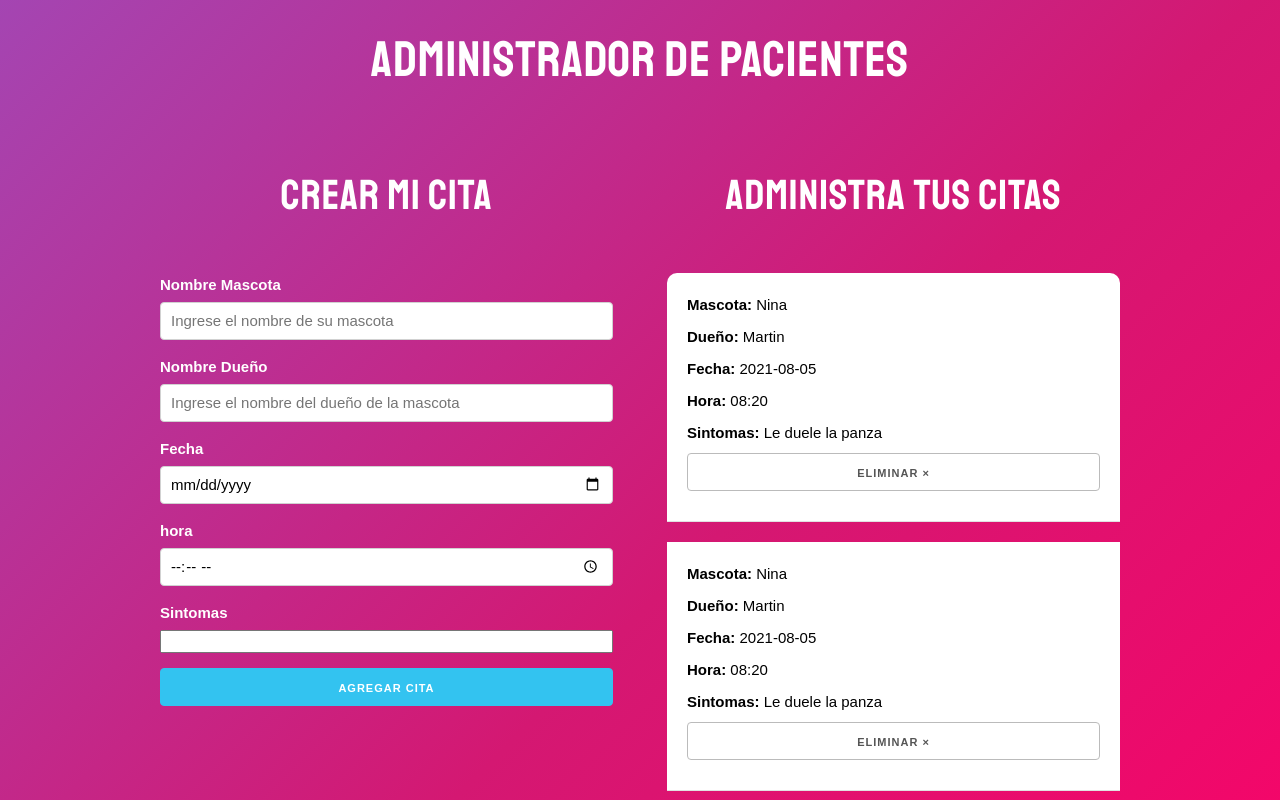
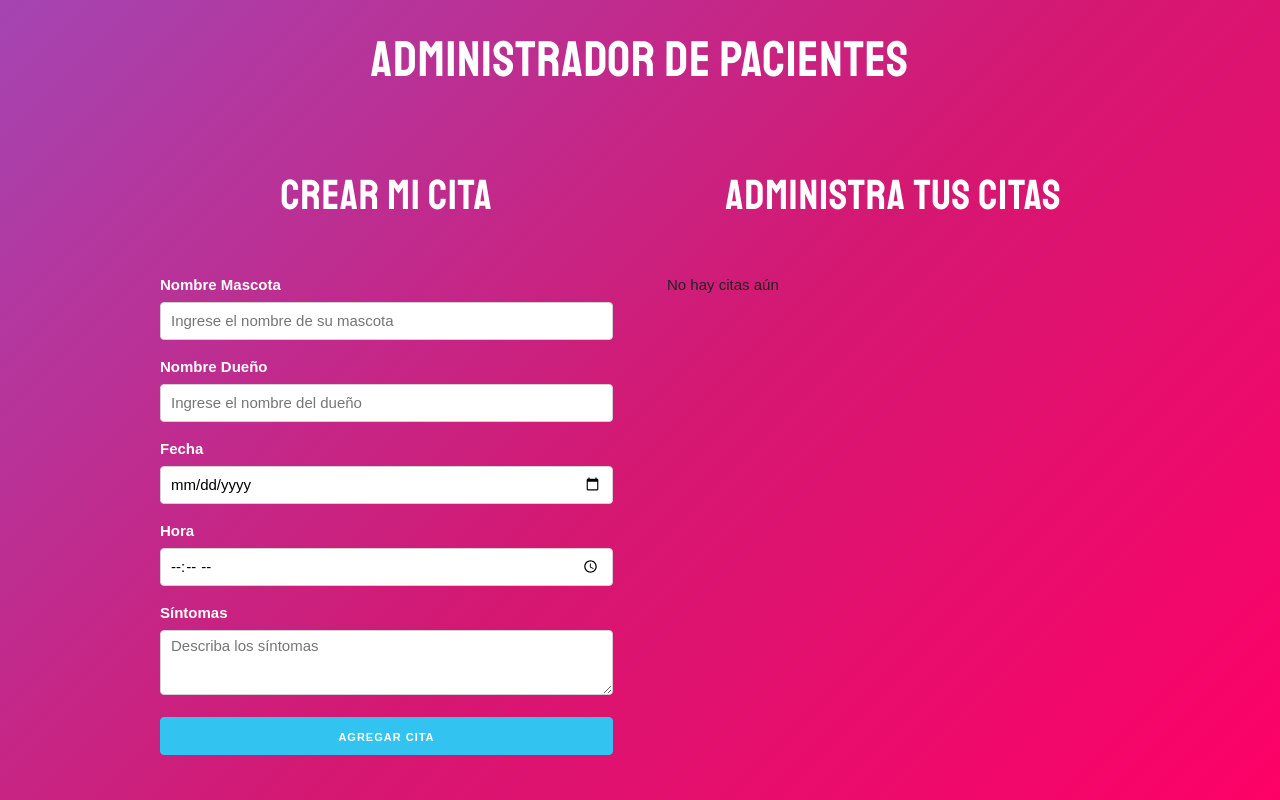
Before and after one commit to DekelUsach/TP4---Citas---Parte-1, a React (Vite) app: page / in a window 1280 px wide. Shown: the top 800 px of the page. Built offline with nearby package versions, Linux system fonts and the light colour scheme.

Commit message:
Now it works just fine

```diff
--- a/index.html
+++ b/index.html
@@ -10,7 +10,7 @@
     <link rel="stylesheet" href="https://cdnjs.cloudflare.com/ajax/libs/skeleton/2.0.4/skeleton.min.css">
     <link rel="manifest" href="/manifest.json">
 
-    <title>Vite + React</title>
+    <title>Tp4 citas USACH</title>
   </head>
   <body>
 
--- a/src/App.jsx
+++ b/src/App.jsx
@@ -1,15 +1,31 @@
+import React, { useState } from 'react';
 import CitasContainer from "./CitasContainer";
 import Formulario from "./Formulario";
 
 function App() {
+  const [citas, setCitas] = useState([]);
+
+  const crearCita = nuevaCita => {
+    setCitas(prev => [...prev, nuevaCita]);
+  };
+
+  function eliminarCita(indice) {
+    setCitas(function (citasAnteriores) {
+      return citasAnteriores.filter(function (cita, i) {
+        return i !== indice;
+      });
+    });
+  }
+
+
   return (
     <>
       <h1 className="titulo">ADMINISTRADOR DE PACIENTES</h1>
 
-      <div class="container">
-        <div class="row">
-          <Formulario />
-          <CitasContainer />
+      <div className="container">
+        <div className="row">
+          <Formulario onNuevaCita={crearCita} />
+          <CitasContainer citas={citas} onEliminarCita={eliminarCita} />
         </div>
       </div>
     </>
--- a/src/Cita.jsx
+++ b/src/Cita.jsx
@@ -1,24 +1,20 @@
 import React from "react";
 
-export default function Cita({mascota,dueño,fecha,hora,sintomas}) {
+export default function Cita({ mascota, propietario, fecha, hora, sintomas, onEliminar }) {
   return (
     <div className="cita">
-      <p>
-        Mascota: <span>{mascota}</span>
-      </p>
-      <p>
-        Dueño: <span>{dueño}</span>
-      </p>
-      <p>
-        Fecha: <span>{fecha}</span>
-      </p>
-      <p>
-        Hora: <span>{hora}</span>
-      </p>
-      <p>
-        Sintomas: <span>{sintomas}</span>
-      </p>
-      <button className="button elimnar u-full-width">Eliminar ×</button>
+      <p>Mascota: <span>{mascota}</span></p>
+      <p>Propietario: <span>{propietario}</span></p>
+      <p>Fecha: <span>{fecha}</span></p>
+      <p>Hora: <span>{hora}</span></p>
+      <p>Síntomas: <span>{sintomas}</span></p>
+      <button
+        type="button"
+        className="button eliminar u-full-width"
+        onClick={onEliminar}
+      >
+        Eliminar ×
+      </button>
     </div>
   );
 }
--- a/src/CitasContainer.jsx
+++ b/src/CitasContainer.jsx
@@ -1,35 +1,25 @@
 import React from "react";
 import Cita from "./Cita";
 
-export default function CitasContainer() {
+export default function CitasContainer({ citas, onEliminarCita }) {
   return (
-
-        <div className="one-half column">
-          <h2>Administra tus citas</h2>
-
+    <div className="one-half column">
+      <h2>Administra tus citas</h2>
+      {citas.length === 0 ? (
+        <p>No hay citas aún</p>
+      ) : (
+        citas.map((cita, index) => (
           <Cita
-            mascota={"Nina"}
-            dueño={"Martin"}
-            fecha={"2021-08-05"}
-            hora={"08:20"}
-            sintomas={"Le duele la panza"}
+            key={index}
+            mascota={cita.mascota}
+            propietario={cita.propietario}
+            fecha={cita.fecha}
+            hora={cita.hora}
+            sintomas={cita.sintomas}
+            onEliminar={() => onEliminarCita(index)}
           />
-          <Cita
-            mascota={"Nina"}
-            dueño={"Martin"}
-            fecha={"2021-08-05"}
-            hora={"08:20"}
-            sintomas={"Le duele la panza"}
-          />
-
-          <Cita
-            mascota={"Nina"}
-            dueño={"Martin"}
-            fecha={"2021-08-05"}
-            hora={"08:20"}
-            sintomas={"Le duele la panza"}
-          />
-        </div>
-
+        ))
+      )}
+    </div>
   );
 }
--- a/src/Formulario.jsx
+++ b/src/Formulario.jsx
@@ -1,34 +1,83 @@
-import React from 'react'
-import Input from './Input'
+import React, { useState } from 'react';
+import Input from './Input';
 
-export default function Formulario() {
+const cosasVacias = {
+  mascota: '',
+  propietario: '',
+  fecha: '',
+  hora: '',
+  sintomas: ''
+};
+
+export default function Formulario({ onNuevaCita }) {
+  const [cita, setCita] = useState(cosasVacias);
+
+  const cambioDatos = e => {
+    setCita({
+      ...cita,
+      [e.target.name]: e.target.value
+    });
+  };
+
+  const mandarDatos = e => {
+    e.preventDefault();
+    onNuevaCita(cita);
+    setCita(cosasVacias);
+  };
+
   return (
-    <div class="one-half column">
-          <h2>Crear mi Cita</h2>
-          <form>
+    <div className="one-half column">
+      <h2>Crear mi Cita</h2>
+      <form onSubmit={mandarDatos}>
+        <label>Nombre Mascota</label>
+        <Input
+          tipo="text"
+          name="mascota"
+          holder="Ingrese el nombre de su mascota"
+          value={cita.mascota}
+          onChange={cambioDatos}
+        />
 
-            <label>Nombre Mascota</label>
-            <Input tipo={"Text"} name={"mascota"} holder={"Ingrese el nombre de su mascota"}/>
+        <label>Nombre Dueño</label>
+        <Input
+          tipo="text"
+          name="propietario"
+          holder="Ingrese el nombre del dueño"
+          value={cita.propietario}
+          onChange={cambioDatos}
+        />
 
-              <label>Nombre Dueño</label>
-              <Input tipo={"Text"} name={"propietario"} holder={"Ingrese el nombre del dueño de la mascota"}/>
+        <label>Fecha</label>
+        <Input
+          tipo="date"
+          name="fecha"
+          holder="Ingrese la fecha"
+          value={cita.fecha}
+          onChange={cambioDatos}
+        />
 
+        <label>Hora</label>
+        <Input
+          tipo="time"
+          name="hora"
+          holder="Ingrese la hora"
+          value={cita.hora}
+          onChange={cambioDatos}
+        />
 
-              <label>Fecha</label>
-              <Input tipo={"date"} name={"fecha"} holder={"Ingrese la fecha"}/>
+        <label>Síntomas</label>
+        <Input
+          tipo="textarea"
+          name="sintomas"
+          holder="Describa los síntomas"
+          value={cita.sintomas}
+          onChange={cambioDatos}
+        />
 
-              <label>hora</label>
-
-              <Input tipo={"time"} name={"hora"} holder={"Ingrese la hora"}/>
-
-              <label>Sintomas</label>
-              <Input tipo={"textarea"} name={"sintomas"} />
-
-              <button type="submit" class="u-full-width button-primary">Agregar Cita</button>
-            </form>
-
-
+        <button type="submit" className="u-full-width button-primary">
+          Agregar Cita
+        </button>
+      </form>
     </div>
-
-  )
+  );
 }
--- a/src/Input.jsx
+++ b/src/Input.jsx
@@ -1,8 +1,26 @@
-import React from 'react'
+import React from 'react';
 
-export default function Input({tipo, name, holder}) {
+export default function Input({ tipo, name, holder, value, onChange }) {
+  if (tipo === 'textarea') {
+    return (
+      <textarea
+        name={name}
+        placeholder={holder}
+        value={value}
+        onChange={onChange}
+        className="u-full-width"
+      />
+    );
+  }
 
   return (
-    <input type={tipo} name={name} className="u-full-width"placeholder={holder} value=""/>
-    )
+    <input
+      type={tipo}
+      name={name}
+      placeholder={holder}
+      value={value}
+      onChange={onChange}
+      className="u-full-width"
+    />
+  );
 }
```
